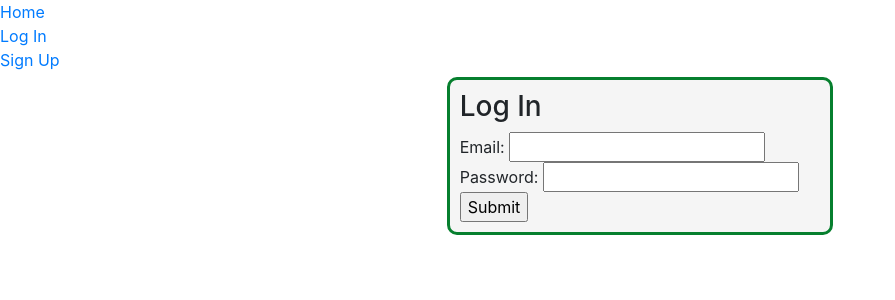
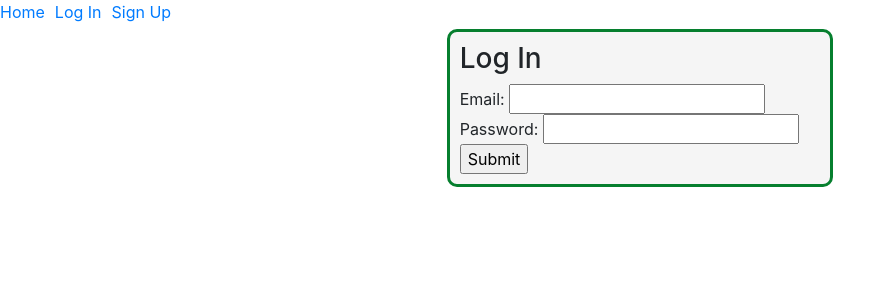
Before and after one commit to buraizu/emerald_city_runs, a React (Create React App) app in the folder client/: page /login in a window 1280 px wide. Shown: the top 300 px of the page, without its empty margins (0-895 px from the left). Built offline with nearby package versions, Linux system fonts and the light colour scheme.

Commit message:
Adjust formatting

```diff
--- a/client/src/App.css
+++ b/client/src/App.css
@@ -67,10 +67,8 @@
   font-size: 2rem;
 }
 
-.nav {
-  display: inline;
+.navLink {
+  float: left;
+  margin-right: 10px;
+  display: inline-block;
 }
-
-.navLink {
-  display: inline;
-}
--- a/client/src/App.js
+++ b/client/src/App.js
@@ -37,7 +37,6 @@ class App extends Component {
         <div>
           <Navigation isAuthenticated={isAuthenticated} />
           <Route exact path="/user_profile" render={() => <UserProfile user={user}/>} />
-          <Route exact path="/" component={Home} />
           <Route path='/events' component={EventsContainer} />
           <Route exact path='/runs' component={RunsContainer} />
           <Route exact path='/runs/:id' component={RunDetail} />
--- a/client/src/Navigation.js
+++ b/client/src/Navigation.js
@@ -14,19 +14,19 @@ class Navigation extends Component {
 
     const mainNav = (
       <ul className="nav">
-        <li><Link to="/">Home</Link></li>
-        <li><Link to="/login">Log In</Link></li>
-        <li><Link to="/signup">Sign Up</Link></li>
+        <li className="navLink"><Link to="/">Home</Link></li>
+        <li className="navLink"><Link to="/login">Log In</Link></li>
+        <li className="navLink"><Link to="/signup">Sign Up</Link></li>
       </ul>
     )
 
     const userNav = (
       <ul className="nav">
-        <li><Link to="/">Home</Link></li>
-        <li><Link to="/events">Events</Link></li>
-        <li><Link to="/runs">Runs</Link></li>
-        <li><Link to="/user_profile">Profile</Link></li>
-        <li onClick={(e) => this.handleLogout(e)}>Log Out</li>
+        <li className="navLink"><Link to="/events">Events</Link></li>
+        <li className="navLink"><Link to="/runs">Runs</Link></li>
+        <li className="navLink"><Link to="/user_profile">Profile</Link></li>
+        <li className="navLink"><Link to="/trophies">Trophies</Link></li>
+        <li className="navLink" onClick={(e) => this.handleLogout(e)}>Log Out</li>
       </ul>
     );
 
--- a/client/src/events/EventList.js
+++ b/client/src/events/EventList.js
@@ -9,7 +9,6 @@ const EventList = (props) => {
   const displayEvents = props.runEvents.events.map((event, index) => {
     return (
       <EventDetail key={index} runEvent={event} className="displayEvents"/>
-
     )
   })
 
--- a/client/src/reducers/userEventsReducer.js
+++ b/client/src/reducers/userEventsReducer.js
@@ -11,8 +11,9 @@ export default (state = { loading: false, userEvents: [] }, action) => {
       return Object.assign({}, state, {loading: true});
 
     case 'FETCH_USER_EVENTS':
-      let orderedUserEvents = action.payload.reverse()
-      return {loading: false, userEvents: orderedUserEvents};
+      const sortedUserEvents = action.payload.sort((event1, event2) => new Date(event1.date) - new Date(event2.date))
+
+      return {loading: false, userEvents: sortedUserEvents};
 
     case 'UPDATE_USER_EVENT':
 
```
